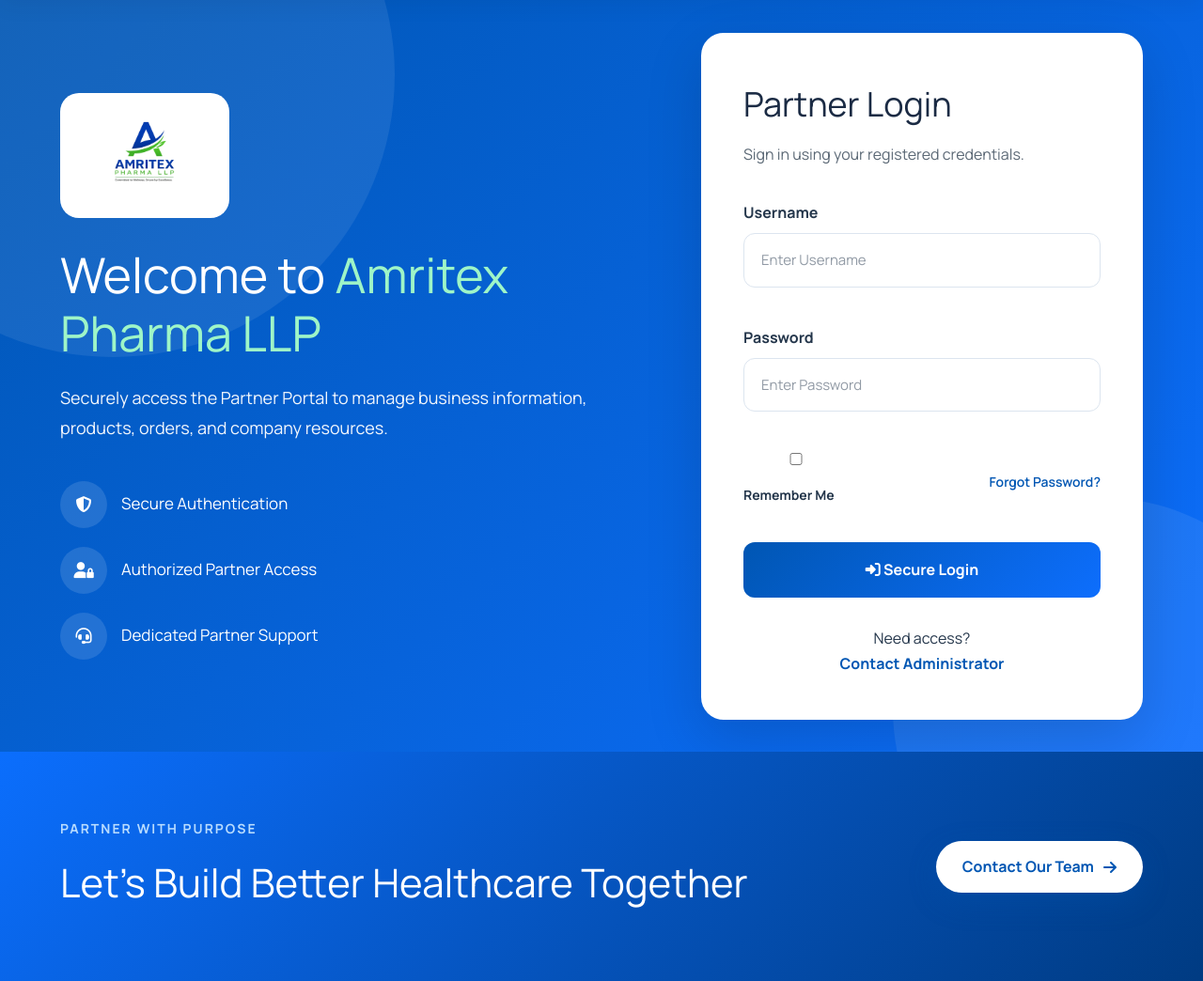
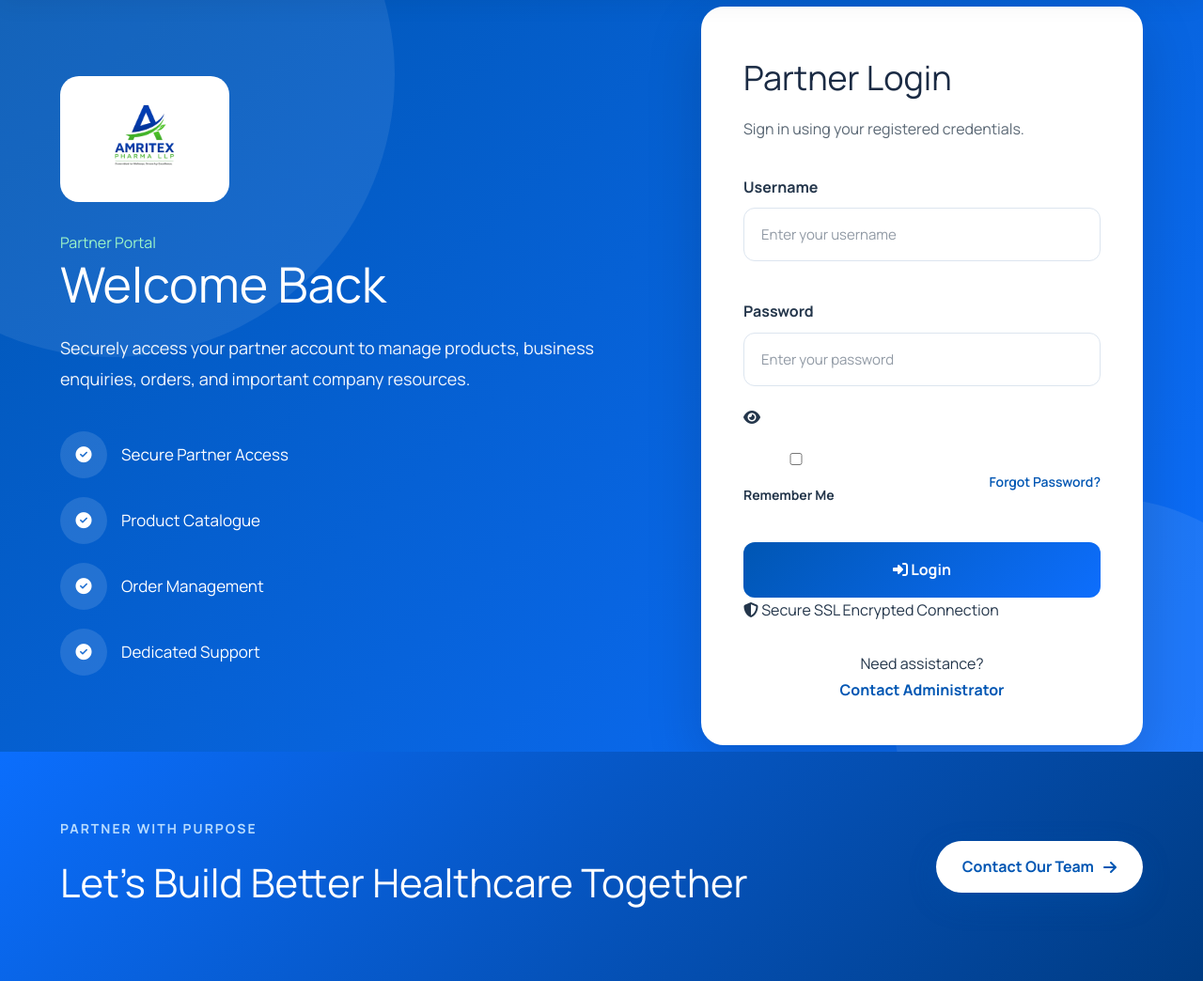
Before and after one commit to atul2501/Amritex, a Django app: page /login/ in a window 1280 px wide. Shown: the part 189-1233 px from the top of the page at 94% size. Run offline with Django 5.2, Linux system fonts and the light colour scheme; style sheets or scripts are compiled from the project's sources; some libraries are stand-ins or nearby versions.

Commit message:
give me updated script

```diff
--- a/Amritex/templates/login.html
+++ b/Amritex/templates/login.html
@@ -7,80 +7,65 @@
 
 <section class="login-page">
 
-    <div class="login-overlay"></div>
-
     <div class="site-container">
 
         <div class="login-wrapper">
 
-            <!-- Left Side -->
+            <!-- LEFT SIDE -->
 
             <div class="login-info">
 
                 <img src="{% static 'image/amritex.png' %}"
-                     alt="Amritex Pharma Logo"
-                     class="login-logo">
+                     class="login-logo"
+                     alt="Amritex Pharma Logo">
+
+                <span class="login-tag">
+                    Partner Portal
+                </span>
 
                 <h1>
-
-                    Welcome to
-
-                    <span>Amritex Pharma LLP</span>
-
+                    Welcome Back
                 </h1>
 
-                <p>
-
-                    Securely access the Partner Portal to manage
-                    business information, products, orders,
-                    and company resources.
-
+                <p class="login-desc">
+                    Securely access your partner account to manage products,
+                    business enquiries, orders, and important company resources.
                 </p>
 
                 <div class="login-features">
 
                     <div>
-
-                        <i class="fa-solid fa-shield-halved"></i>
-
-                        Secure Authentication
-
+                        <i class="fa-solid fa-circle-check"></i>
+                        Secure Partner Access
                     </div>
 
                     <div>
-
-                        <i class="fa-solid fa-user-lock"></i>
-
-                        Authorized Partner Access
-
+                        <i class="fa-solid fa-circle-check"></i>
+                        Product Catalogue
                     </div>
 
                     <div>
+                        <i class="fa-solid fa-circle-check"></i>
+                        Order Management
+                    </div>
 
-                        <i class="fa-solid fa-headset"></i>
-
-                        Dedicated Partner Support
-
+                    <div>
+                        <i class="fa-solid fa-circle-check"></i>
+                        Dedicated Support
                     </div>
 
                 </div>
 
             </div>
 
-            <!-- Right Side -->
+            <!-- RIGHT SIDE -->
 
             <div class="login-card">
 
-                <h2>
+                <h2>Partner Login</h2>
 
-                    Partner Login
-
-                </h2>
-
-                <p>
-
+                <p class="login-subtitle">
                     Sign in using your registered credentials.
-
                 </p>
 
                 <form method="POST">
@@ -89,39 +74,51 @@
 
                     <div class="form-group">
 
-                        <label>
-
+                        <label for="username">
                             Username
-
                         </label>
 
                         <input
+                            id="username"
                             type="text"
                             name="username"
-                            placeholder="Enter Username"
+                            placeholder="Enter your username"
                             required>
 
                     </div>
 
                     <div class="form-group">
 
-                        <label>
-
+                        <label for="password">
                             Password
-
                         </label>
 
-                        <input
-                            type="password"
-                            name="password"
-                            placeholder="Enter Password"
-                            required>
+                        <div class="password-wrapper">
+
+                            <input
+                                id="password"
+                                type="password"
+                                name="password"
+                                placeholder="Enter your password"
+                                required>
+
+                            <button
+                                type="button"
+                                class="password-toggle"
+                                onclick="togglePassword()">
+
+                                <i id="eyeIcon"
+                                   class="fa-solid fa-eye"></i>
+
+                            </button>
+
+                        </div>
 
                     </div>
 
                     <div class="login-options">
 
-                        <label>
+                        <label class="remember-me">
 
                             <input type="checkbox">
 
@@ -130,9 +127,7 @@
                         </label>
 
                         <a href="#">
-
                             Forgot Password?
-
                         </a>
 
                     </div>
@@ -143,24 +138,28 @@
 
                         <i class="fa-solid fa-right-to-bracket"></i>
 
-                        Secure Login
+                        Login
 
                     </button>
 
                 </form>
 
+                <div class="secure-note">
+
+                    <i class="fa-solid fa-shield-halved"></i>
+
+                    Secure SSL Encrypted Connection
+
+                </div>
+
                 <div class="login-footer">
 
                     <p>
-
-                        Need access?
-
+                        Need assistance?
                     </p>
 
                     <a href="mailto:info@amritexpharma.com">
-
                         Contact Administrator
-
                     </a>
 
                 </div>
@@ -173,4 +172,31 @@
 
 </section>
 
+<script>
+
+function togglePassword(){
+
+    const password=document.getElementById("password");
+    const icon=document.getElementById("eyeIcon");
+
+    if(password.type==="password"){
+
+        password.type="text";
+
+        icon.classList.remove("fa-eye");
+        icon.classList.add("fa-eye-slash");
+
+    }else{
+
+        password.type="password";
+
+        icon.classList.remove("fa-eye-slash");
+        icon.classList.add("fa-eye");
+
+    }
+
+}
+
+</script>
+
 {% endblock %}
```
